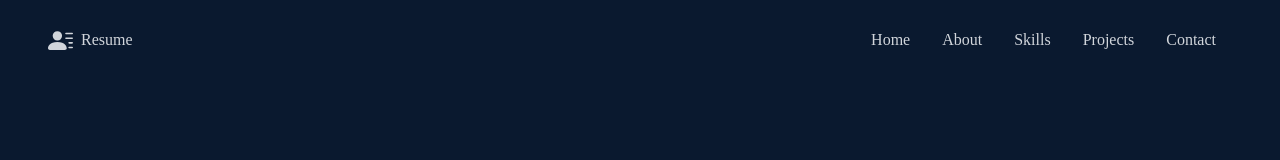
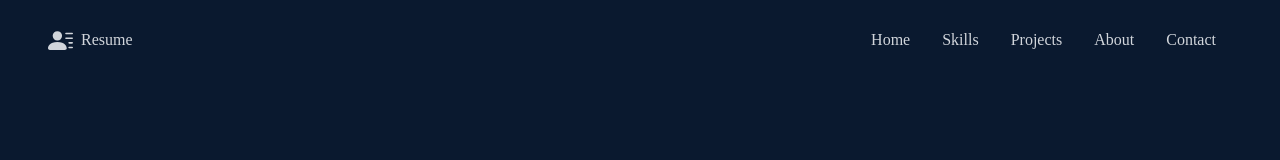
Before and after one commit to Shahriyar-Hosen/shahriyar-hosen-portfolio, a React (Create React App) app: page / in a window 1280 px wide. Shown: the top 160 px of the page. Built offline with nearby package versions, Linux system fonts and the light colour scheme; the HTML template or start-up script is replaced by a standard one.

Commit message:
project setup

```diff
--- a/src/Components/Navbar.js
+++ b/src/Components/Navbar.js
@@ -31,11 +31,6 @@ const Navbar = () => {
           </Link>
         </li>
         <li>
-          <Link to="about" smooth={true} duration={500}>
-            About
-          </Link>
-        </li>
-        <li>
           <Link to="skills" smooth={true} duration={500}>
             Skills
           </Link>
@@ -43,6 +38,11 @@ const Navbar = () => {
         <li>
           <Link to="project" smooth={true} duration={500}>
             Projects
+          </Link>
+        </li>
+        <li>
+          <Link to="about" smooth={true} duration={500}>
+            About
           </Link>
         </li>
         <li>
```
